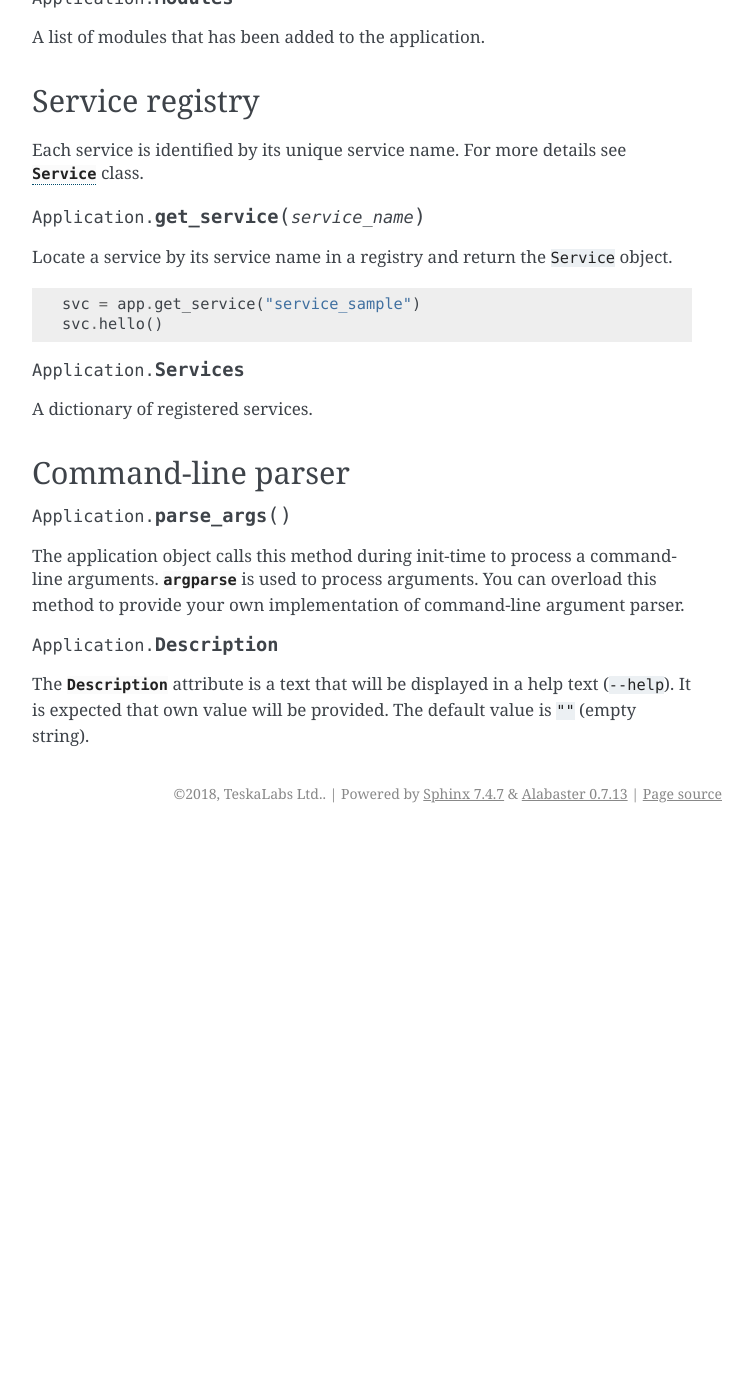
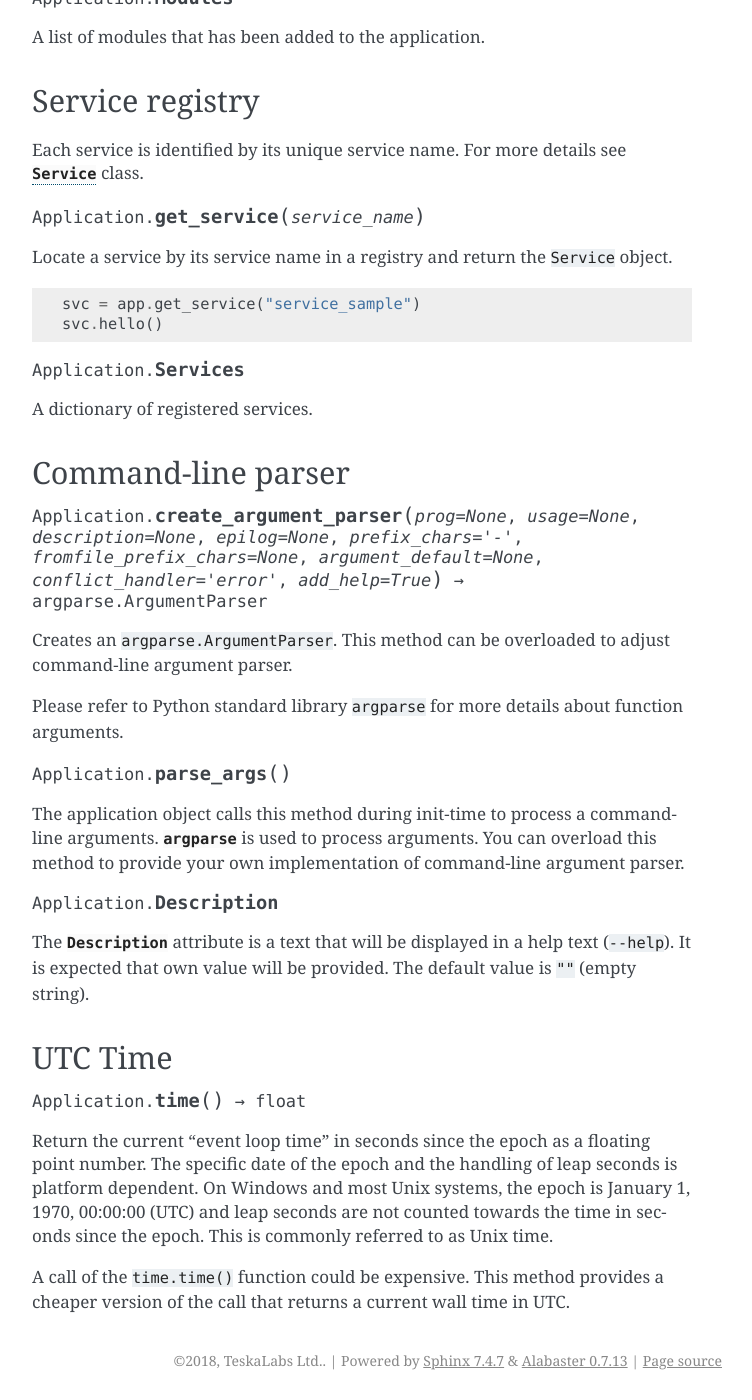
Before and after one commit to TeskaLabs/asab, a Sphinx documentation site: the page built from doc/asab/application.rst, in a window 1280 px wide and 1400 px high, scrolled down 3263 px. Shown: the whole window, without its empty margins (388-1140 px from the left). Built offline with Sphinx 7.4.7, drawn with Linux system fonts in a browser that asks for light colours; the version number is read from the project's files by our own code; before the commit the page ends 4096 px from its top, so only the background shows below that; some of the changed text lies outside the part shown.

Commit message:
Introduce a base time and Application.time() method.

```diff
--- a/doc/asab/application.rst
+++ b/doc/asab/application.rst
@@ -198,6 +198,14 @@ A dictionary of registered services.
 Command-line parser
 -------------------
 
+.. py:method:: Application.create_argument_parser(prog=None, usage=None, description=None, epilog=None, prefix_chars='-', fromfile_prefix_chars=None, argument_default=None, conflict_handler='error', add_help=True ) -> argparse.ArgumentParser
+
+Creates an ``argparse.ArgumentParser``.
+This method can be overloaded to adjust command-line argument parser.
+
+Please refer to Python standard library ``argparse`` for more details about function arguments.
+
+
 .. py:method:: Application.parse_args()
 
 The application object calls this method during init-time to process a command-line arguments.
@@ -210,3 +218,16 @@ You can overload this method to provide your own implementation of command-line
 The :py:data:`Description` attribute is a text that will be displayed in a help text (``--help``).
 It is expected that own value will be provided.
 The default value is ``""`` (empty string).
+
+
+
+UTC Time
+--------
+
+.. py:method:: Application.time() -> float
+
+Return the current "event loop time" in seconds since the epoch as a floating point number.
+The specific date of the epoch and the handling of leap seconds is platform dependent. On Windows and most Unix systems, the epoch is January 1, 1970, 00:00:00 (UTC) and leap seconds are not counted towards the time in seconds since the epoch. This is commonly referred to as Unix time.
+
+A call of the ``time.time()`` function could be expensive.
+This method provides a cheaper version of the call that returns a current wall time in UTC.
```
Also changed, not shown: 2 other files.
